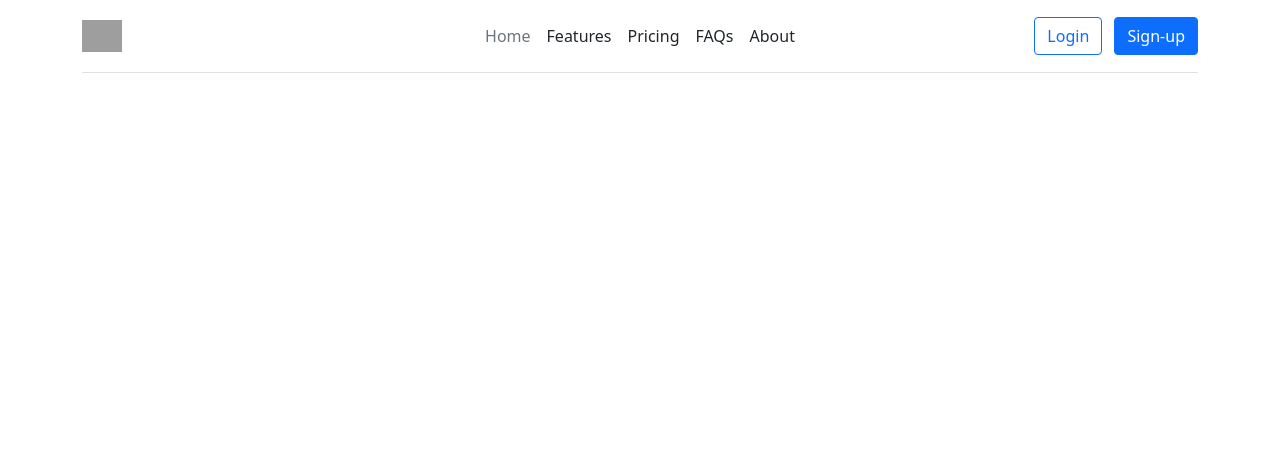
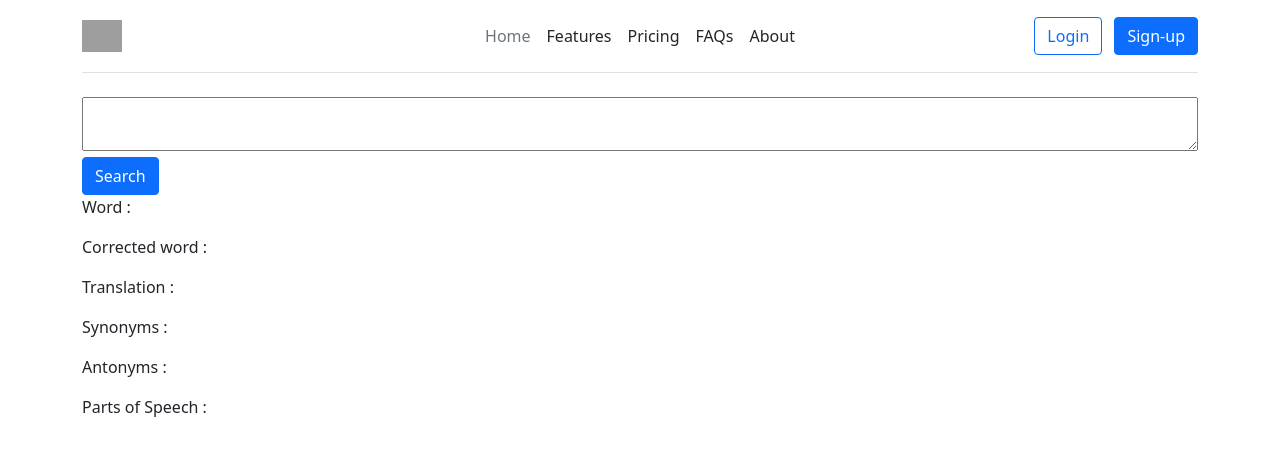
Before and after one commit to Ananda-2002/dictionary-api, a Django app: page / in a window 1280 px wide. Shown: the top 456 px of the page. Run offline with Django 3.2, Linux system fonts and the light colour scheme; grey boxes are pictures that could not be loaded.

Commit message:
Add index template

```diff
--- a/iDictionary/templates/index.html
+++ b/iDictionary/templates/index.html
@@ -2,3 +2,78 @@
 {% block title %}
 Home | iDictionary
 {% endblock title %}
+{% block body %}
+<div class="container">
+    <textarea style="width: 100%;" id="textarea"></textarea>
+    <button type="button" class="btn btn-primary" onclick="get_data()" id="button">Search</button>
+</div>
+<div class="container">
+    <div id="result">
+        <p>Word : <span id="word"></span></p>
+        <p>Corrected word : <span id="corrected_word"></span></p>
+        <p>Translation : <span id="translation"></span></p>
+        <p>Synonyms : <br><span id="synonyms"></span></p>
+        <p>Antonyms : <br><span id="antonyms"></span></p>
+        <p>Parts of Speech : <br><span id="parts_of_speech"></span></p>
+    </div>
+</div>
+<script>
+    async function get_data() {
+        document.getElementById('button').innerText = "Searching"
+        data = document.getElementById('textarea').value
+        if (!data) {
+            alert("Field cannot be blank")
+            document.getElementById('button').innerText = "Search"
+            return
+        }
+        //console.log(data)
+        param = {
+            text: data,
+            from: "English",
+            to: "Bengali"
+        }
+        res = {}
+        await fetch('api/get-all', {
+            method: 'POST',
+            headers: {
+                'Content-Type': 'application/json'
+                // 'Content-Type': 'application/x-www-form-urlencoded',
+            },
+            body: JSON.stringify(param)
+        }).then(response => response.json())
+            .then(data => {
+                //console.log(data)
+                res = data
+            }).catch(e => {
+                document.getElementById('button').innerText = "Search"
+                document.getElementById('result').innerText = "Error";
+            });
+        document.getElementById('word').innerText = res.payload.data.word;
+        document.getElementById('corrected_word').innerText = res.payload.data.corrected_word;
+        synonyms = res.payload.data.syn_ant.synonyms
+        synonyms_txt = ''
+        Object.keys(synonyms).forEach(e => {
+            synonyms_txt += `<br>${e}` + '<hr>';
+            synonyms[e].forEach(f => { //console.log(f);
+                synonyms_txt += f + ', '
+            })
+        });
+        document.getElementById('synonyms').innerHTML = synonyms_txt
+        antonyms = res.payload.data.syn_ant.antonyms
+        antonyms_txt = ''
+        Object.keys(antonyms).forEach(e => {
+            antonyms_txt += `<br>${e}` + '<hr>';
+            antonyms[e].forEach(f => { //console.log(f);
+                antonyms_txt += f + ', '
+            })
+        });
+        document.getElementById('antonyms').innerHTML = antonyms_txt
+        parts_of_speech = res.payload.data.parts_of_speech
+        parts_of_speech_txt = ''
+        Object.keys(parts_of_speech).forEach(e => parts_of_speech_txt += (e + " : " + parts_of_speech[e] + '<br>'))
+        document.getElementById('parts_of_speech').innerHTML = parts_of_speech_txt;
+        document.getElementById('translation').innerText = res.payload.data.translation;
+        document.getElementById('button').innerText = "Result"
+    }
+</script>
+{% endblock body %}
--- a/iDictionary/translatorAPI/api_functions.py
+++ b/iDictionary/translatorAPI/api_functions.py
@@ -70,7 +70,8 @@ def get_synonyms(word):
         if len(word.split()) == 1:
             for synset in wordnet.synsets(word):
                 for lemma in synset.lemmas():
-                    syn.append(lemma.name())  # add the synonyms
+                    if lemma.name() not in syn:
+                        syn.append(lemma.name())  # add the synonyms
                     if lemma.antonyms():  # When antonyms are available, add them into the list
                         ant.append(lemma.antonyms()[0].name())
             syn_ant['synonyms'] = {word: list(syn)}
@@ -80,7 +81,8 @@ def get_synonyms(word):
         for w in word.split():
             for synset in wordnet.synsets(w):
                 for lemma in synset.lemmas():
-                    syn.append(lemma.name())  # add the synonyms
+                    if lemma.name() not in syn:
+                        syn.append(lemma.name())  # add the synonyms
                     if lemma.antonyms():  # When antonyms are available, add them into the list
                         ant.append(lemma.antonyms()[0].name())
 
```
Also changed, not shown: iDictionary/translatorAPI/views.py (+6 -3 lines).
